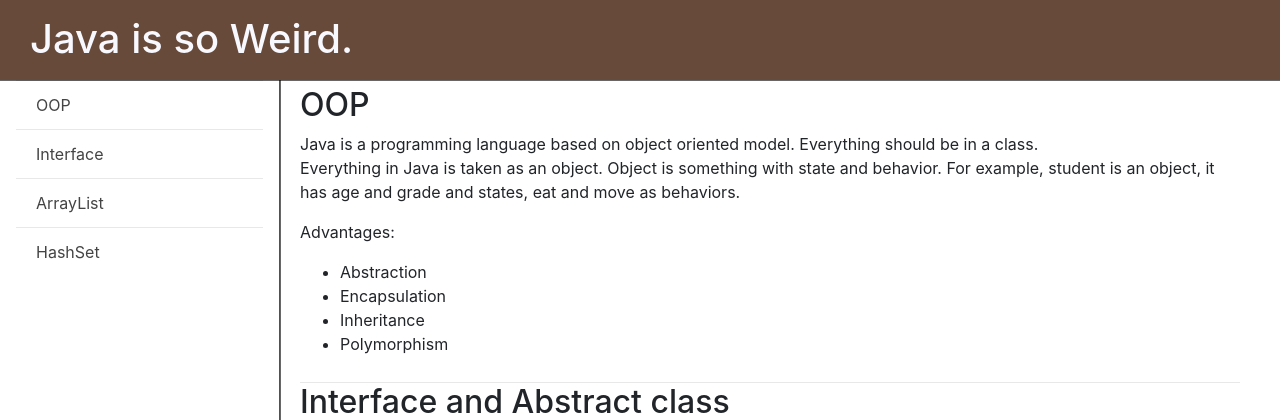
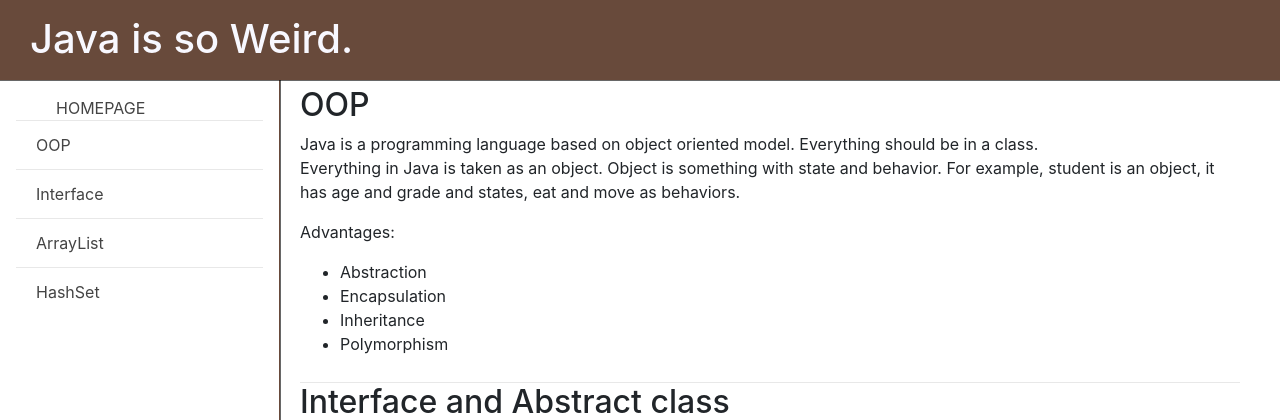
Before and after one commit to JWang169/junzhe.wang, a Python web app: template templates/note4java.html in a window 1280 px wide. Shown: the top 420 px of the page. Run offline with Jinja, Linux system fonts and the light colour scheme; the template is opened without the code that fills it, so the values that code supplies are empty; some libraries are stand-ins or nearby versions.

Commit message:
:checkered_flag:add dir to homepage

```diff
--- a/templates/note4java.html
+++ b/templates/note4java.html
@@ -15,6 +15,7 @@
 			<nav id="navbar">
 				<ul clas="currentnav">
 					<header></header>
+					<a class="nav-link" href="../index.html">HOMEPAGE</a>
 					<a class="nav-link first" href="#OOP" rel="internal"><li>OOP</li></a>
 					<a class="nav-link" href="#Interface" rel="internal"><li>Interface</li></a>
 					<a class="nav-link" href="#ArrayList" rel="internal"><li>ArrayList</li></a>
```
